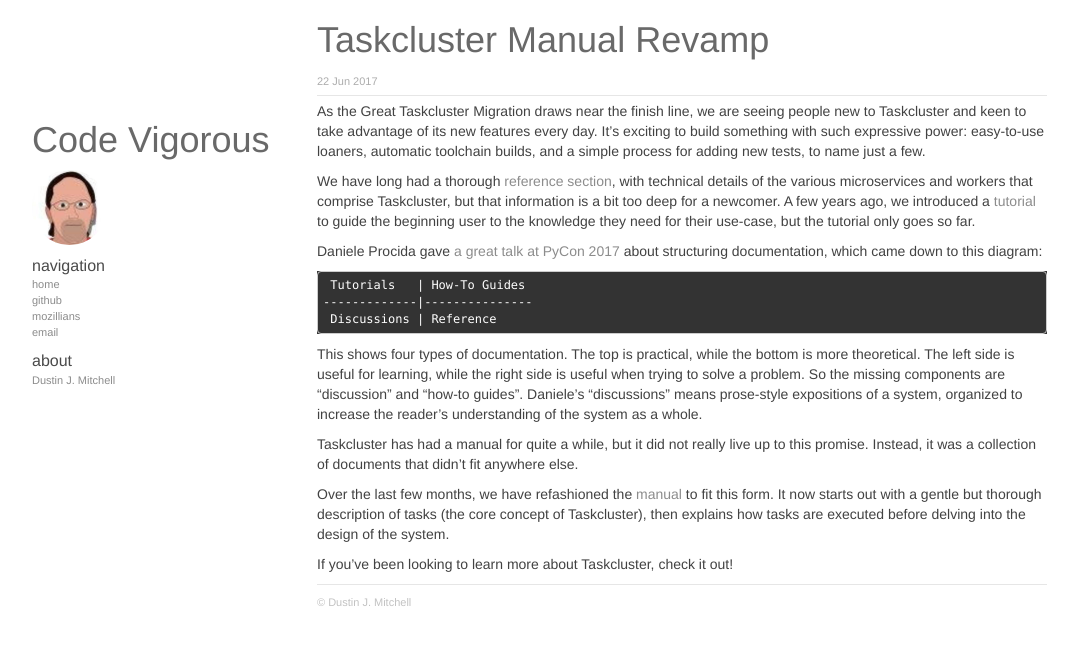
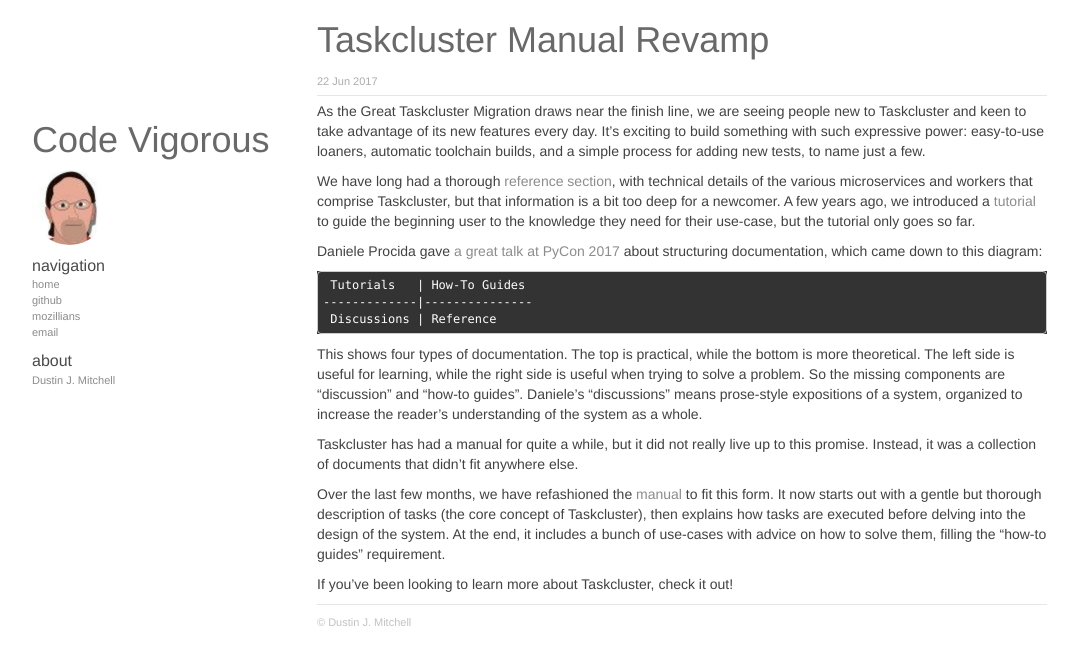
Before and after one commit to djmitche/code.v.igoro.us, a Jekyll site: the page built from _posts/2017-06-22-taskcluster-manual.md, in a window 1280 px wide. Shown: the top 665 px of the page, without its empty margins (53-1131 px from the left). Built offline with Jekyll 4.4.1, drawn with Linux system fonts in a browser that asks for light colours; nearby versions of some CDN libraries; library files that are not in the unit come from our copies; comment, search, counter and statistics services are not loaded.

Commit message:
add comment

```diff
--- a/_posts/2017-06-22-taskcluster-manual.md
+++ b/_posts/2017-06-22-taskcluster-manual.md
@@ -28,5 +28,6 @@
 
 Over the last few months, we have refashioned the [manual](https://docs.taskcluster.net/manual) to fit this form.
 It now starts out with a gentle but thorough description of tasks (the core concept of Taskcluster), then explains how tasks are executed before delving into the design of the system.
+At the end, it includes a bunch of use-cases with advice on how to solve them, filling the "how-to guides" requirement.
 
 If you've been looking to learn more about Taskcluster, check it out!
```
